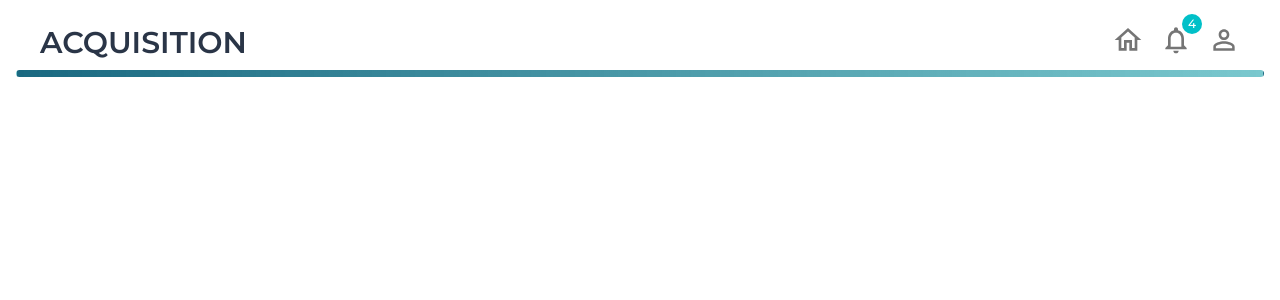
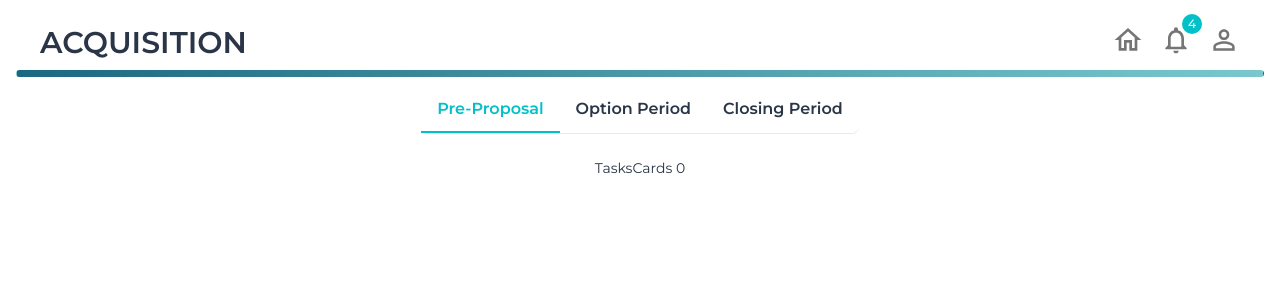
Before and after one commit to DeviPrasadKL/US-Project, a React (Vite) app: page /tasks in a window 1280 px wide. Shown: the top 300 px of the page. Built offline with nearby package versions, Linux system fonts and the light colour scheme.

Commit message:
chore: tabs add and spinner style change

```diff
--- /dev/null
+++ b/src/components/uiComponents/CustomTabPanel.jsx
@@ -0,0 +1,50 @@
+import { Box } from "@mui/material";
+
+/**
+ * A functional component that renders a tab panel for a tabbed interface.
+ *
+ * The `CustomTabPanel` component is used to display the content of a specific tab.
+ * It only renders its children when the current tab (indicated by `value`) matches the `index`.
+ *
+ * @param {object} props - The props for the component.
+ * @param {React.ReactNode} props.children - The content to be displayed in the tab panel.
+ * @param {number} props.value - The current selected tab index.
+ * @param {number} props.index - The index of the tab panel.
+ * @param {object} [props.other] - Any additional props to be passed to the `div` element.
+ *
+ * @returns {JSX.Element} The rendered tab panel.
+ */
+function CustomTabPanel(props) {
+    const { children, value, index, ...other } = props;
+
+    return (
+        <div
+            role="tabpanel"
+            hidden={value !== index}
+            id={`simple-tabpanel-${index}`}
+            aria-labelledby={`simple-tab-${index}`}
+            {...other}
+        >
+            {value === index && <Box sx={{ p: 3 }}>{children}</Box>}
+        </div>
+    );
+}
+
+/**
+ * Generates accessibility properties for a tab.
+ *
+ * The `a11yProps` function returns accessibility attributes needed for the `Tab` component,
+ * including `id` and `aria-controls` attributes.
+ *
+ * @param {number} index - The index of the tab for which to generate accessibility properties.
+ *
+ * @returns {object} An object containing the `id` and `aria-controls` attributes.
+ */
+function a11yProps(index) {
+    return {
+        id: `simple-tab-${index}`,
+        'aria-controls': `simple-tabpanel-${index}`,
+    };
+}
+
+export { a11yProps, CustomTabPanel };
--- a/src/components/uiComponents/Spinner.jsx
+++ b/src/components/uiComponents/Spinner.jsx
@@ -4,6 +4,7 @@ import RingLoader from "react-spinners/RingLoader";
 import PropagateLoader from "react-spinners/PropagateLoader";
 import HashLoader from "react-spinners/HashLoader";
 import ScaleLoader from "react-spinners/ScaleLoader";
+import { Stack } from "@mui/material";
 
 /**
  * CSS override for spinner styling.
@@ -24,6 +25,7 @@ const override = {
  */
 export default function Spinner() {
     return (
+        <Stack width='100%' height='100%' justifyContent='center' alignItems='center'>
             <div className="sweet-loading">
                 {/* RingLoader component from react-spinners to show a loading spinner */}
                 <RingLoader
@@ -34,5 +36,6 @@ export default function Spinner() {
                     data-testid="loader" // Test ID for testing purposes
                 />
             </div>
+        </Stack>
     );
 }
--- a/src/components/views/Tasks/Tasks.jsx
+++ b/src/components/views/Tasks/Tasks.jsx
@@ -1,11 +1,79 @@
-import React from 'react'
-import Navbar from '../../shared/navbar/Navbar'
-import { Box } from '@mui/material'
+import React, { useState } from 'react';
+import Navbar from '../../shared/navbar/Navbar';
+import { Box, Stack, Typography } from '@mui/material';
+import Tabs from '@mui/material/Tabs';
+import Tab from '@mui/material/Tab';
+import { CustomTabPanel, a11yProps } from '../../uiComponents/CustomTabPanel';
+import TasksCards from './TasksCards';
 
+/**
+ * A functional component that renders a task management interface with tabs.
+ *
+ * This component displays a set of tabs based on the `team` value.
+ * The tabs are conditionally appended depending on whether the `team` is 'Acquisition'.
+ * Each tab contains a corresponding `TasksCards` component which displays task details.
+ *
+ * @component
+ * @example
+ * return (
+ *   <Tasks />
+ * );
+ */
 export default function Tasks() {
-  return (
-    <Box m={2}>
-        <Navbar title='Acquisition' />
-    </Box>
-  )
+    const [value, setValue] = useState(0);
+
+    /**
+     * Handles the change of selected tab.
+     *
+     * @param {React.SyntheticEvent} event - The event triggered by the tab change.
+     * @param {number} newValue - The new index of the selected tab.
+     */
+    const handleChange = (event, newValue) => {
+        setValue(newValue);
+    };
+
+    // Team identifier, can be used to determine tab contents.
+    const team = "Acquisition";
+
+    // Default tabs that are always present.
+    const defaultTabs = ["Pre-Proposal", "Option Period", "Closing Period"];
+
+    // Additional tabs that are added based on the team value.
+    const additionalTabs = team !== 'Acquisition'
+        ? ['Pre Construction', 'Construction', 'Marketing']
+        : [];
+
+    // Combined list of tabs to display.
+    const tabsList = [...defaultTabs, ...additionalTabs];
+
+    return (
+        <Box m={2}>
+            <Navbar title='Acquisition' />
+
+            <Box my={1}>
+                <Stack sx={{ width: '100%' }} justifyContent='center' alignItems='center'>
+                    <Box sx={{ borderBottom: 1, borderColor: 'divider' }}>
+                        <Tabs value={value} onChange={handleChange} aria-label="basic tabs example">
+                            {
+                                tabsList.map((tabName, index) => (
+                                    <Tab
+                                        label={<Typography variant='h6'>{tabName}</Typography>}
+                                        {...a11yProps({ index })}
+                                        key={tabName}
+                                    />
+                                ))
+                            }
+                        </Tabs>
+                    </Box>
+                    {
+                        tabsList.map((tab, index) => (
+                            <CustomTabPanel value={value} index={index} key={tab}>
+                                <TasksCards data={index} />
+                            </CustomTabPanel>
+                        ))
+                    }
+                </Stack>
+            </Box>
+        </Box>
+    );
 }
--- /dev/null
+++ b/src/components/views/Tasks/TasksCards.jsx
@@ -0,0 +1,10 @@
+import { Box, Typography } from '@mui/material'
+import React from 'react'
+
+export default function TasksCards({data}) {
+  return (
+    <Box>
+        <Typography variant='p'>TasksCards {data} </Typography>
+    </Box>
+  )
+}
```
Lines whose indentation alone changed are shown as unchanged.
